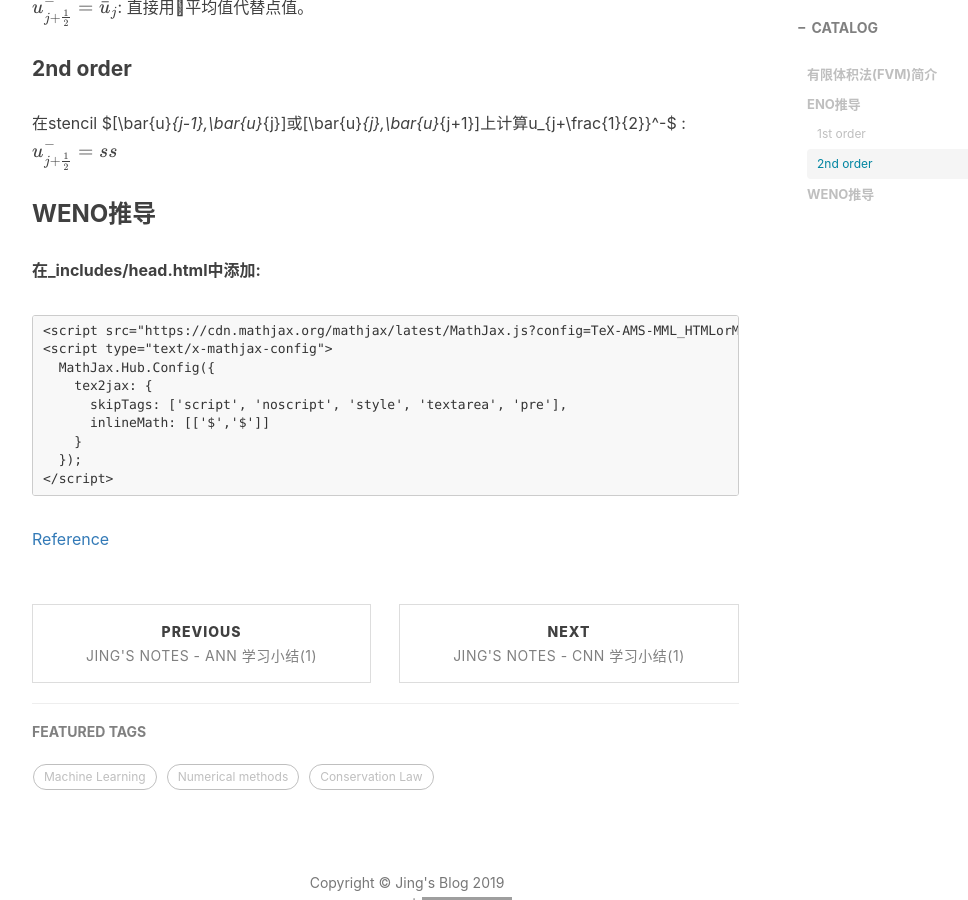
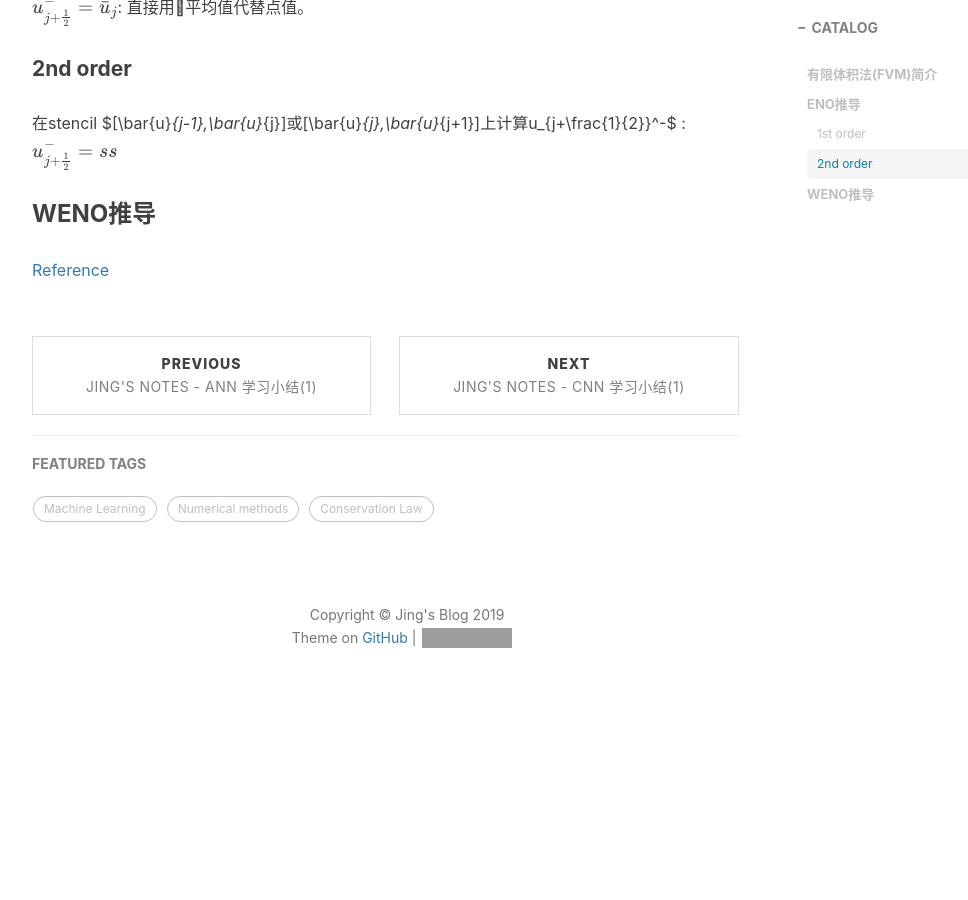
Before and after one commit to HuangJing0/HuangJing0.github.io, a Jekyll site: the page built from _posts/2019-04-09-[Numerical methods for Conservation Law] ENO and WENO(FVM version).md, in a window 1280 px wide and 900 px high, scrolled down 1117 px. Shown: the whole window, without its empty margins (233-1201 px from the left). Built offline with Jekyll 4.4.1, drawn with Linux system fonts in a browser that asks for light colours; formulas are drawn with MathJax 3; comment, search, counter and statistics services are not loaded; after the commit the page ends 1859 px from its top, so only the background shows below that; grey boxes are pictures that could not be loaded.

Commit message:
update post

````diff
--- a/_posts/2019-04-09-[Numerical methods for Conservation Law] ENO and WENO(FVM version).md
+++ b/_posts/2019-04-09-[Numerical methods for Conservation Law] ENO and WENO(FVM version).md
@@ -29,17 +29,4 @@
 
 ### WENO推导
 
-**在_includes/head.html中添加:**
-```
-<script src="https://cdn.mathjax.org/mathjax/latest/MathJax.js?config=TeX-AMS-MML_HTMLorMML" type="text/javascript"></script>
-<script type="text/x-mathjax-config">
-  MathJax.Hub.Config({
-    tex2jax: {
-      skipTags: ['script', 'noscript', 'style', 'textarea', 'pre'],
-      inlineMath: [['$','$']]
-    }
-  });
-</script>
-```
-
 [Reference](https://stackoverflow.com/questions/26275645/how-to-support-latex-in-github-pages)
````
